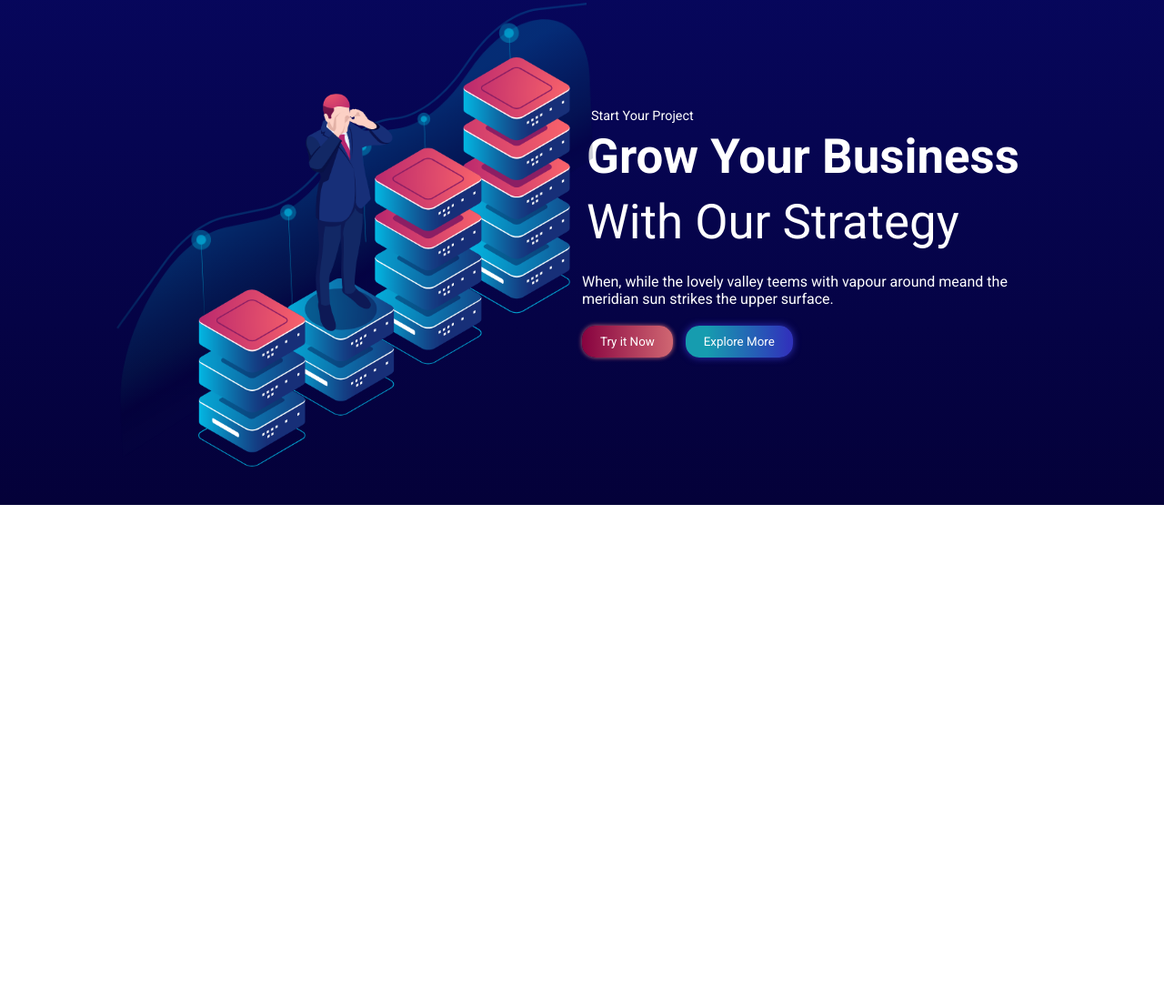
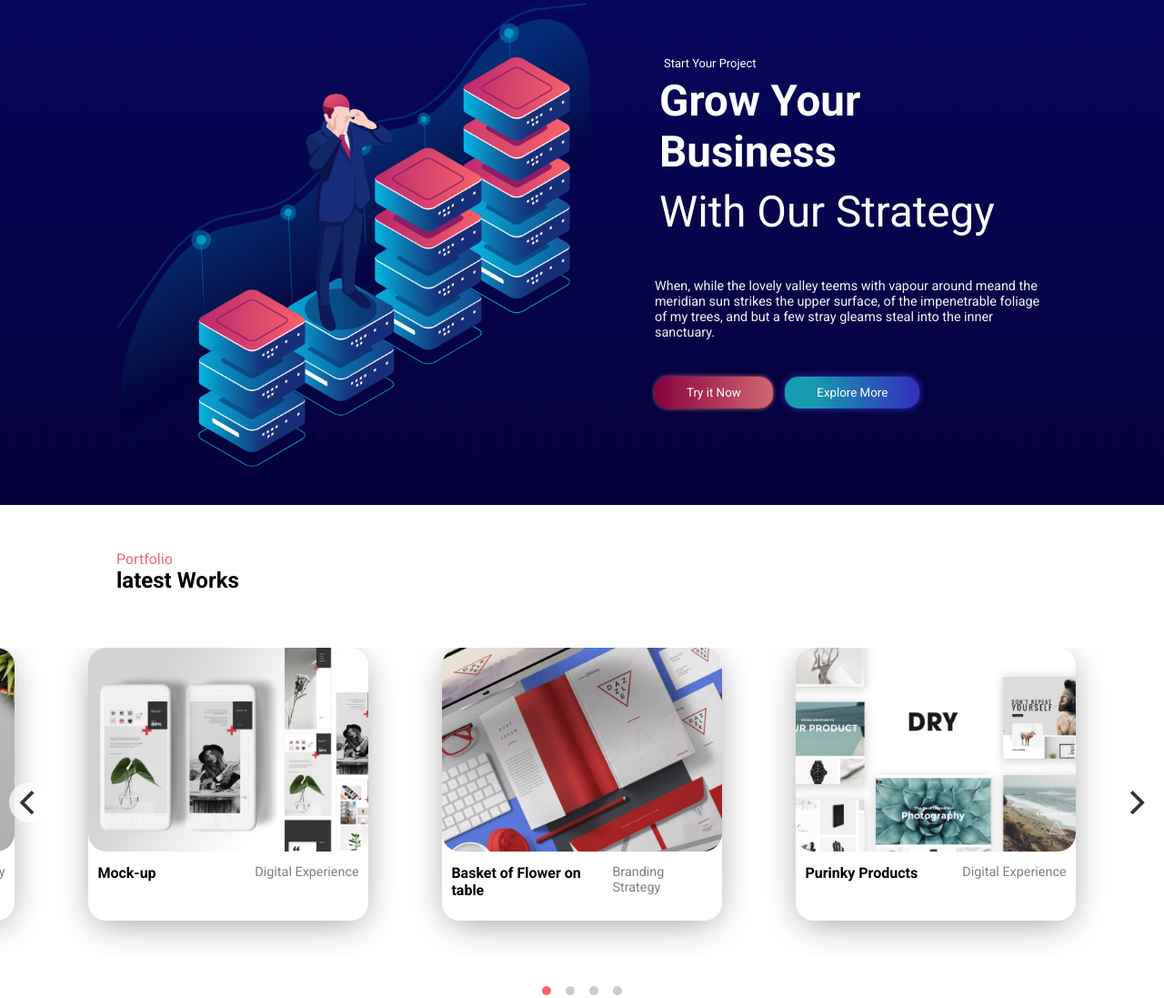
Before and after one commit to tommasoscocciolini/proj-html-vuejs, a website: page index.html in a window 1280 px wide. Shown: the part 1526-2623 px from the top of the page at 91% size. Before the commit the page ends 2081 px from the top, so only its background shows below. Drawn offline with nearby package versions, Linux system fonts and the light colour scheme.

Commit message:
aggiunto carousel, sezione portfolio

```diff
--- a/index.html
+++ b/index.html
@@ -8,6 +8,7 @@
   <link rel="stylesheet" href="https://cdnjs.cloudflare.com/ajax/libs/font-awesome/5.15.3/css/all.min.css" integrity="sha512-iBBXm8fW90+nuLcSKlbmrPcLa0OT92xO1BIsZ+ywDWZCvqsWgccV3gFoRBv0z+8dLJgyAHIhR35VZc2oM/gI1w==" crossorigin="anonymous" />
   <link rel="preconnect" href="https://fonts.gstatic.com">
   <link href="https://fonts.googleapis.com/css2?family=Roboto:wght@300;400;700&display=swap" rel="stylesheet">
+  <link rel="stylesheet" href="https://unpkg.com/flickity@2/dist/flickity.min.css">
   <title>Proj htmlVuejs</title>
 </head>
 <body>
@@ -85,7 +86,7 @@
                 <span class="my-1">Start Your Project</span>
                 <h1 class="title-text-bold">Grow Your Business</h1>
                 <h1 class="title-text-normal">With Our Strategy</h1>
-                <p class="my-2">When, while the lovely valley teems with vapour around meand the meridian sun strikes the upper surface.</p>
+                <p class="my-4 text-blue">When, while the lovely valley teems with vapour around meand the meridian sun strikes the upper surface, of the impenetrable foliage of my trees, and but a few stray gleams steal into the inner sanctuary.</p>
                 <div class="btns">
                   <button class="btn-red" type="button" name="button">Try it Now</button>
                   <button type="button" name="button" style="margin-left: 10px;">Explore More</button>
@@ -95,11 +96,36 @@
           </div>
         </div>
       </div>
+      <section class="latest-works">
+        <div class="container">
+          <div class="left">
+            <p class="text-red">Portfolio</p>
+            <h1>latest Works</h1>
+          </div>
+          <div class="right">
+          </div>
+        </div>
+        <div class="carousel"
+          style="background-color:#ffff;"
+          data-flickity='{ "setGallerySize": false, "wrapAround": true }'>
+          <div class="carousel-cell" v-for="(work, i) in latestWorks">
+            <div class="img-cont">
+              <img :src="work.screen" alt="noimg" style="border-radius: 20px;">
+              <div class="txt-cont">
+                <span class="title-text-bold">{{work.name}}</span>
+                <span class="work-type">{{work.type}}</span>
+              </div>
+            </div>
+
+          </div>
+        </div>
+      </section>
 
     </main>
 
 
   </div>
+  <script src="https://unpkg.com/flickity@2/dist/flickity.pkgd.min.js"></script>
   <script src="https://cdn.jsdelivr.net/npm/vue@2.6.12/dist/vue.js"></script>
   <script src="./src/main.js" charset="utf-8"></script>
 </body>
--- a/package.json
+++ b/package.json
@@ -29,5 +29,8 @@
     "resolve-url-loader": "^3.1.2",
     "sass": "^1.32.11",
     "sass-loader": "^11.0.1"
+  },
+  "dependencies": {
+    "flickity": "^2.2.2"
   }
 }
--- a/src/main.js
+++ b/src/main.js
@@ -31,22 +31,22 @@ var app = new Vue({
     latestWorks: [
     	{
     		name: 'Basket of Flower on table',
-    		screen: '1',
+    		screen: './img/latest1.jpg',
     		type: 'Branding Strategy',
     	},
     	{
     		name: 'Purinky Products',
-    		screen: '4',
+    		screen: './img/latest4.jpg',
     		type: 'Digital Experience',
     	},
     	{
     		name: 'Satisfy Poster',
-    		screen: '3',
+    		screen: './img/latest3.jpg',
     		type: 'Branding Strategy',
     	},
     	{
     		name: 'Mock-up',
-    		screen: '2',
+    		screen: './img/latest2.jpg',
     		type: 'Digital Experience',
     	},
     ],
--- a/src/scss/master.scss
+++ b/src/scss/master.scss
@@ -5,3 +5,4 @@
 @import 'partials/_navbar.scss';
 @import 'partials/_header.scss';
 @import 'partials/_main.scss';
+@import 'partials/_main-section-latest.scss';
--- a/src/scss/partials/_common.scss
+++ b/src/scss/partials/_common.scss
@@ -9,6 +9,10 @@
 
 .text-red{
   color: $txt-nav-hover;
+}
+
+.text-blue{
+  color: $primary-txt-blue;
 }
 
 .title-text-bold{
--- a/src/scss/partials/_header.scss
+++ b/src/scss/partials/_header.scss
@@ -21,11 +21,11 @@ header{
       }
       .btns{
         button.btn-blue{
-          @include my-page-btn(10px, 20px);
+          @include my-page-btn(10px, 35px);
           @include btn-background-shad-blue();
         }
         button.btn-red{
-          @include my-page-btn(10px, 20px);
+          @include my-page-btn(10px, 35px);
           @include btn-background-shad-red();
         }
       }
--- /dev/null
+++ b/src/scss/partials/_main-section-latest.scss
@@ -0,0 +1,60 @@
+section.latest-works{
+  .container{
+    margin-bottom: 40px;
+  }
+  .carousel {
+  background: #EEE;
+  height: 380px;
+  padding: 20px 0;
+  .carousel-cell {
+    width: 30%;
+    height: 300px;
+    margin-right: 5px;
+    counter-increment: carousel-cell;
+    .img-cont{
+      width: 80%;
+      height: 300px;
+      margin: 0 auto;
+      box-shadow: 0px 8px 40px -8px rgba(0,0,0,0.43);
+      border-radius: 20px;
+      &:hover{
+        @include btn-background-shad-red;
+        .txt-cont{
+          color: #ffff;
+        }
+      }
+      img{
+        width: 100%;
+        height: auto;
+      }
+      .txt-cont{
+        display: flex;
+        flex-wrap: nowrap;
+        justify-content: space-between;
+        padding: 10px 0;
+        span.title-text-bold{
+          margin-left: 10px;
+        }
+        span.work-type{
+          margin-right: 10px;
+          font-size: .9em;
+          color: grey;
+        }
+      }
+    }
+  }
+  .carousel-cell:before {
+    // display: block;
+    // text-align: center;
+    // content: counter(carousel-cell);
+    // line-height: 200px;
+    // font-size: 80px;
+    // color: white;
+  }
+}
+
+
+
+/* cell number */
+
+}
--- a/src/scss/partials/_main.scss
+++ b/src/scss/partials/_main.scss
@@ -42,7 +42,7 @@ main{
       display: flex;
       justify-content: center;
       button{
-      @include my-page-btn(10px, 20px);
+      @include my-page-btn(10px, 35px);
       @include btn-background-shad-red;
       }
     }
@@ -59,6 +59,8 @@ main{
         align-items: center;
         .right-jumbo{
           width: 50%;
+          font-size: .9em;
+          padding-left: 80px;
           .jumbo-txt{
             color: #ffff;
             span{
@@ -71,7 +73,7 @@ main{
             }
             .btns{
               button{
-                @include my-page-btn(10px, 20px);
+                @include my-page-btn(10px, 35px);
                 @include btn-background-shad-blue;
                 &.btn-red{
                   @include btn-background-shad-red;
--- a/src/scss/partials/_normalize.scss
+++ b/src/scss/partials/_normalize.scss
@@ -5,3 +5,7 @@
   box-sizing: border-box;
   font-family: 'Roboto', sans-serif;
 }
+
+ol.flickity-page-dots .dot.is-selected{
+  background-color: $txt-nav-hover;
+}
--- a/src/scss/partials/_variable.scss
+++ b/src/scss/partials/_variable.scss
@@ -1,4 +1,4 @@
 $primary-bg-blue: #527CEB;
-$primary-txt-blue: #03a7d3e6;
+$primary-txt-blue: #F4F4F4 ; //#03a7d3e6
 $text-grey: #818A91;
 $txt-nav-hover: #f9636b;
```
Also changed, not shown: dist/css/master.css, dist/js/main.js, 1 other file.
